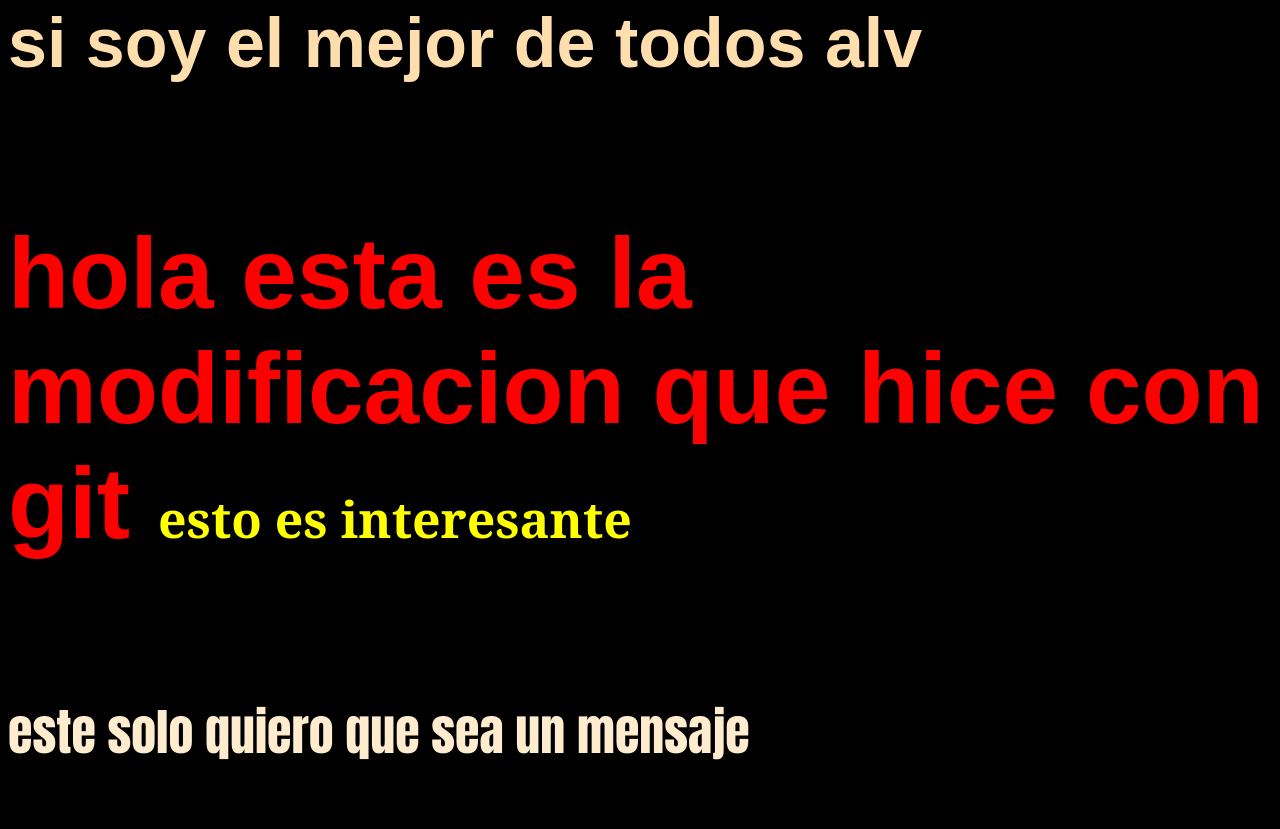
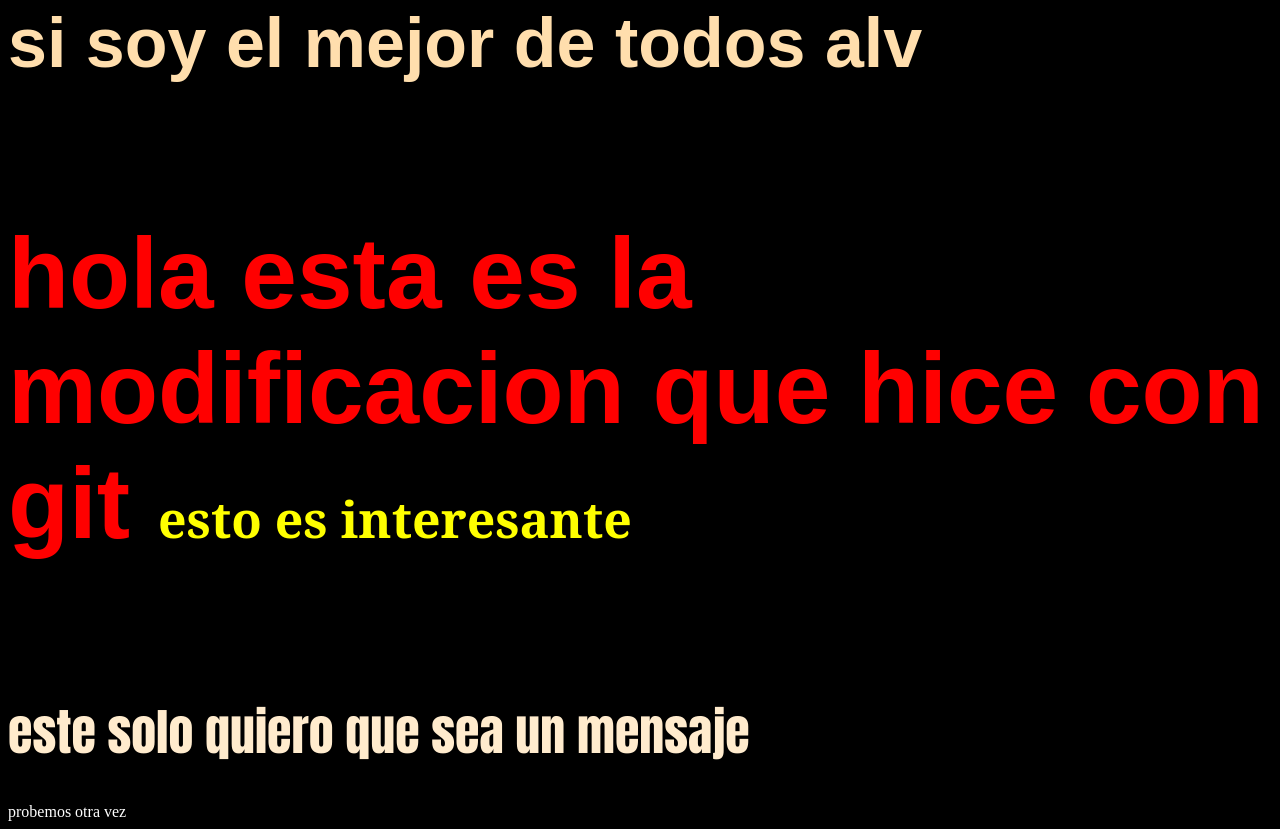
Before and after one commit to AlexisAldair15/Prueba, a plain HTML site: page index.html in a window 1280 px wide. Shown: the part 2120-2949 px from the top of the page. Before the commit the page ends 2923 px from the top, so only its background shows below. Drawn offline with Linux system fonts and the light colour scheme.

Commit message:
cambio dos

```diff
--- a/index.html
+++ b/index.html
@@ -43,7 +43,7 @@
     <h4>hola esta es la modificacion que hice con git <span class="interesante">esto es interesante</span></h4>
 
     <h1> este solo quiero que sea un mensaje</h1>
-
+    <div>probemos otra vez</div>
 
 
 </body>
```
